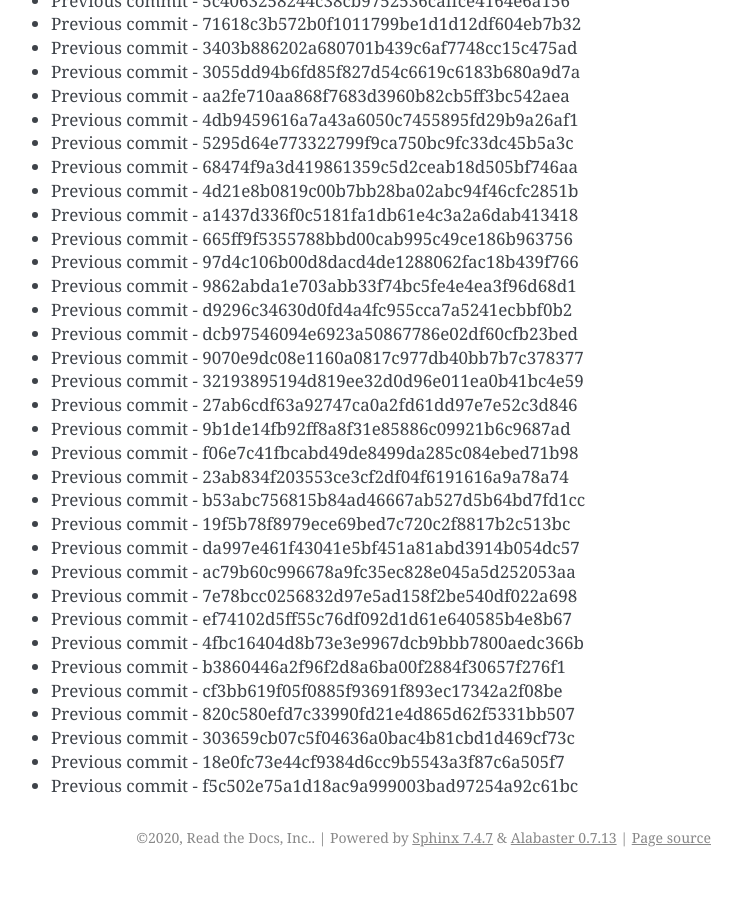
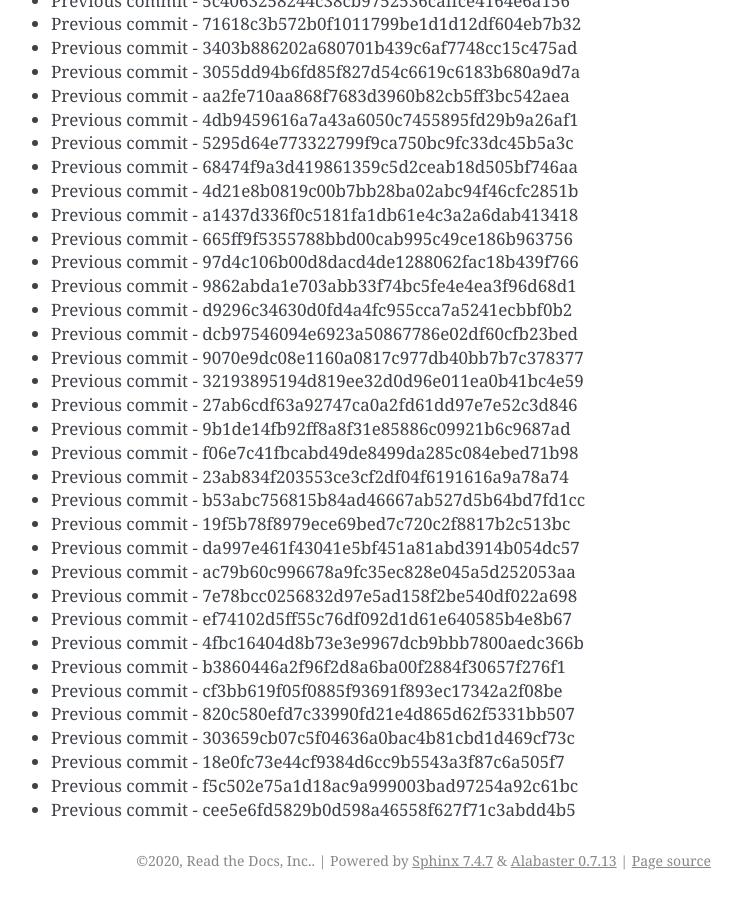
Before and after one commit to readthedocs/rtd-git-stresstest, a Sphinx documentation site: the page built from docs/updates.rst, in a window 1280 px wide and 900 px high, scrolled down 85586 px. Shown: the whole window, without its empty margins (399-1141 px from the left). Built offline with Sphinx 7.4.7, drawn with Linux system fonts in a browser that asks for light colours; before the commit the page ends 86463 px from its top, so only the background shows below that.

Commit message:
Generating commit from previous: cee5e6fd5829b0d598a46558f627f71c3abdd4b5

```diff
--- a/docs/updates.rst
+++ b/docs/updates.rst
@@ -3628,3 +3628,4 @@ It can be tested for any performance characteristics.
 * Previous commit - 303659cb07c5f04636a0bac4b81cbd1d469cf73c
 * Previous commit - 18e0fc73e44cf9384d6cc9b5543a3f87c6a505f7
 * Previous commit - f5c502e75a1d18ac9a999003bad97254a92c61bc
+* Previous commit - cee5e6fd5829b0d598a46558f627f71c3abdd4b5
```
